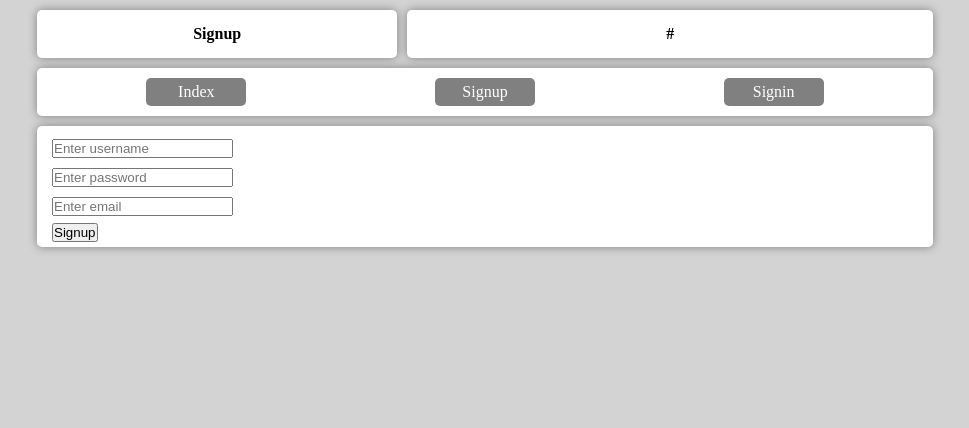
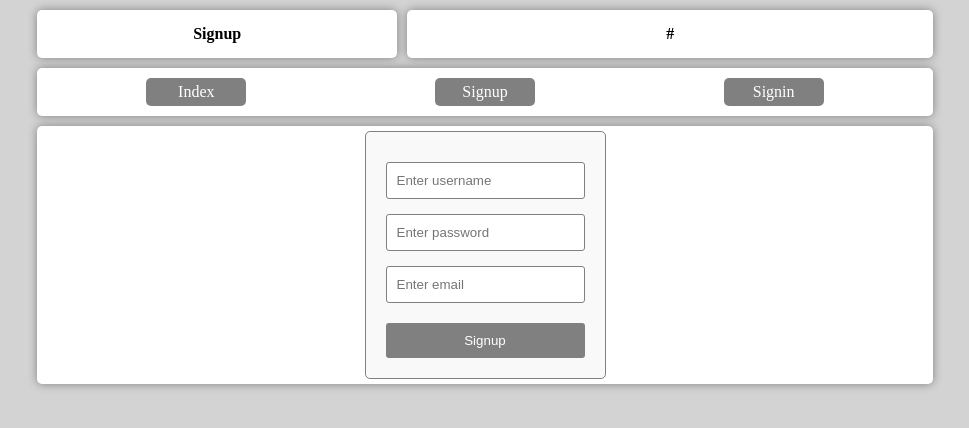
Before and after one commit to MahdiMohammadiha/email_service, a Flask app: page /signup/ in a window 1280 px wide. Shown: the top 428 px of the page, without its empty margins (155-1124 px from the left). Run offline with Flask 3, Linux system fonts and the light colour scheme.

Commit message:
time field added; new ui for forms and buttons

```diff
--- a/static/css/style.css
+++ b/static/css/style.css
@@ -31,20 +31,13 @@ table {
     width: 100%;
 }
 
+
 th,
 td {
     border: 1px solid gray;
     text-align: left;
     padding: 10px;
     word-wrap: break-word;
-}
-
-.table-index {
-    max-width: 30px;
-}
-
-.table-date {
-    max-width: 40px;
 }
 
 tr:nth-child(odd) {
@@ -153,3 +146,51 @@ a:hover {
 .pagination a {
     min-width: 150px;
 }
+
+form {
+    max-width: 300px;
+    margin: 0 auto;
+    padding: 20px;
+    border: 1px solid gray;
+    border-radius: 5px;
+    background-color: #f9f9f9;
+}
+
+input[type="text"],
+input[type="password"],
+input[type="email"] {
+    width: 100%;
+    padding: 10px;
+    margin: 5px 0;
+    border: 1px solid gray;
+    border-radius: 3px;
+    box-sizing: border-box;
+}
+
+button[type="submit"] {
+    width: 100%;
+    background-color: gray;
+    color: white;
+    padding: 10px 0;
+    margin: 10px 0 0;
+    border: none;
+    border-radius: 3px;
+    cursor: pointer;
+}
+
+button[type="submit"]:hover {
+    background-color: lightgray;
+    color: black;
+}
+
+.table-index {
+    max-width: 25px;
+}
+
+.table-date {
+    max-width: 35px;
+}
+
+.table-time {
+    max-width: 35px;
+}
--- a/templates/inbox.html
+++ b/templates/inbox.html
@@ -25,6 +25,7 @@
                 <th>From</th>
                 <th>Subject</th>
                 <th class="table-date">Date</th>
+                <th class="table-time">Time</th>
                 <th>Body</th>
             </tr>
             {% for row in data %}
@@ -33,6 +34,7 @@
                 <td>{{ row.from }}</td>
                 <td>{{ row.subject }}</td>
                 <td class="table-date">{{ row.date }}</td>
+                <td class="table-time">{{ row.time }}</td>
                 <td>{{ row.body }}</td>
             </tr>
             {% endfor %}
--- a/templates/sent.html
+++ b/templates/sent.html
@@ -25,6 +25,7 @@
                 <th>To</th>
                 <th>Subject</th>
                 <th class="table-date">Date</th>
+                <th class="table-time">Time</th>
                 <th>Body</th>
             </tr>
             {% for row in data %}
@@ -33,6 +34,7 @@
                 <td>{{ row.to }}</td>
                 <td>{{ row.subject }}</td>
                 <td class="table-date">{{ row.date }}</td>
+                <td class="table-time">{{ row.time }}</td>
                 <td>{{ row.body }}</td>
             </tr>
             {% endfor %}
```
